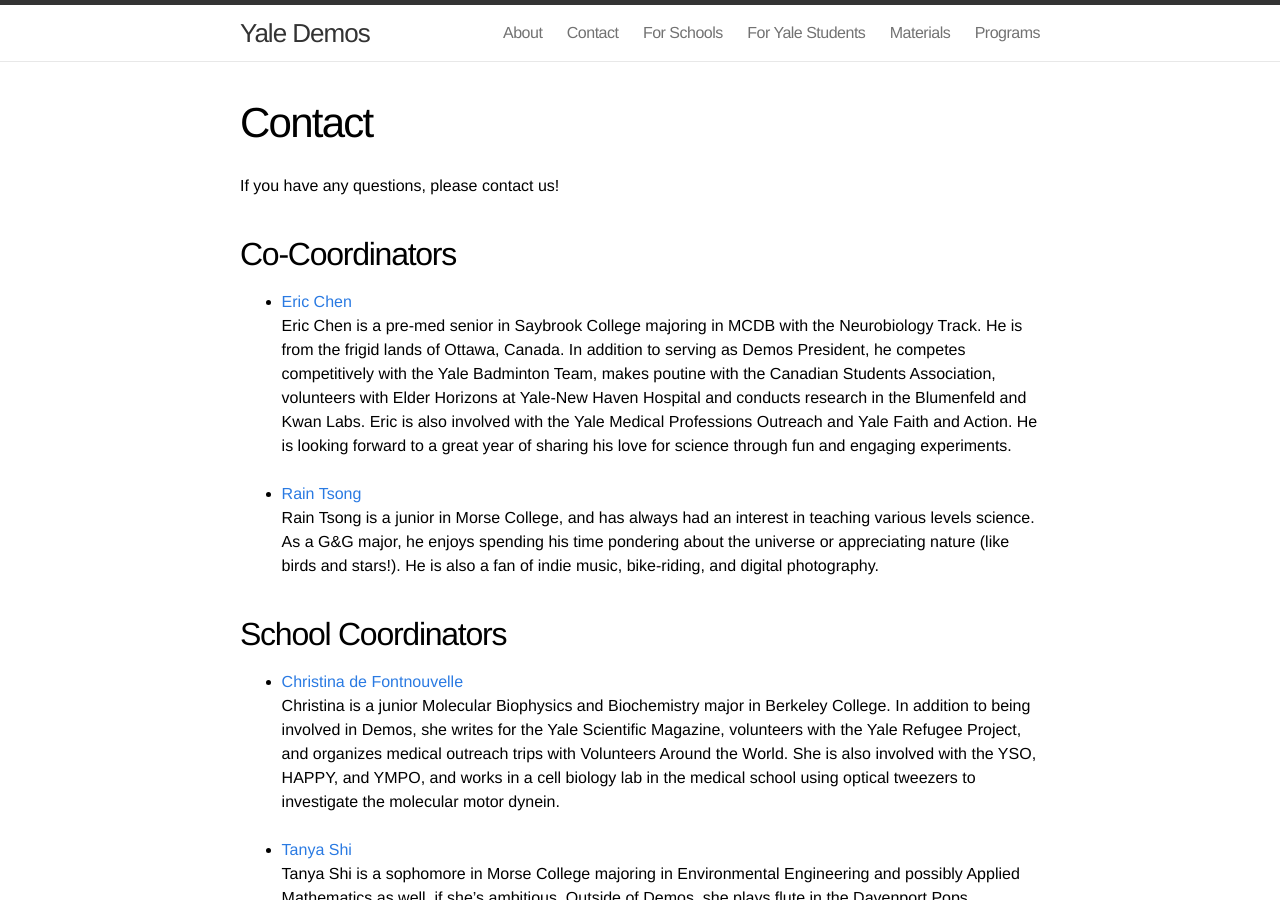
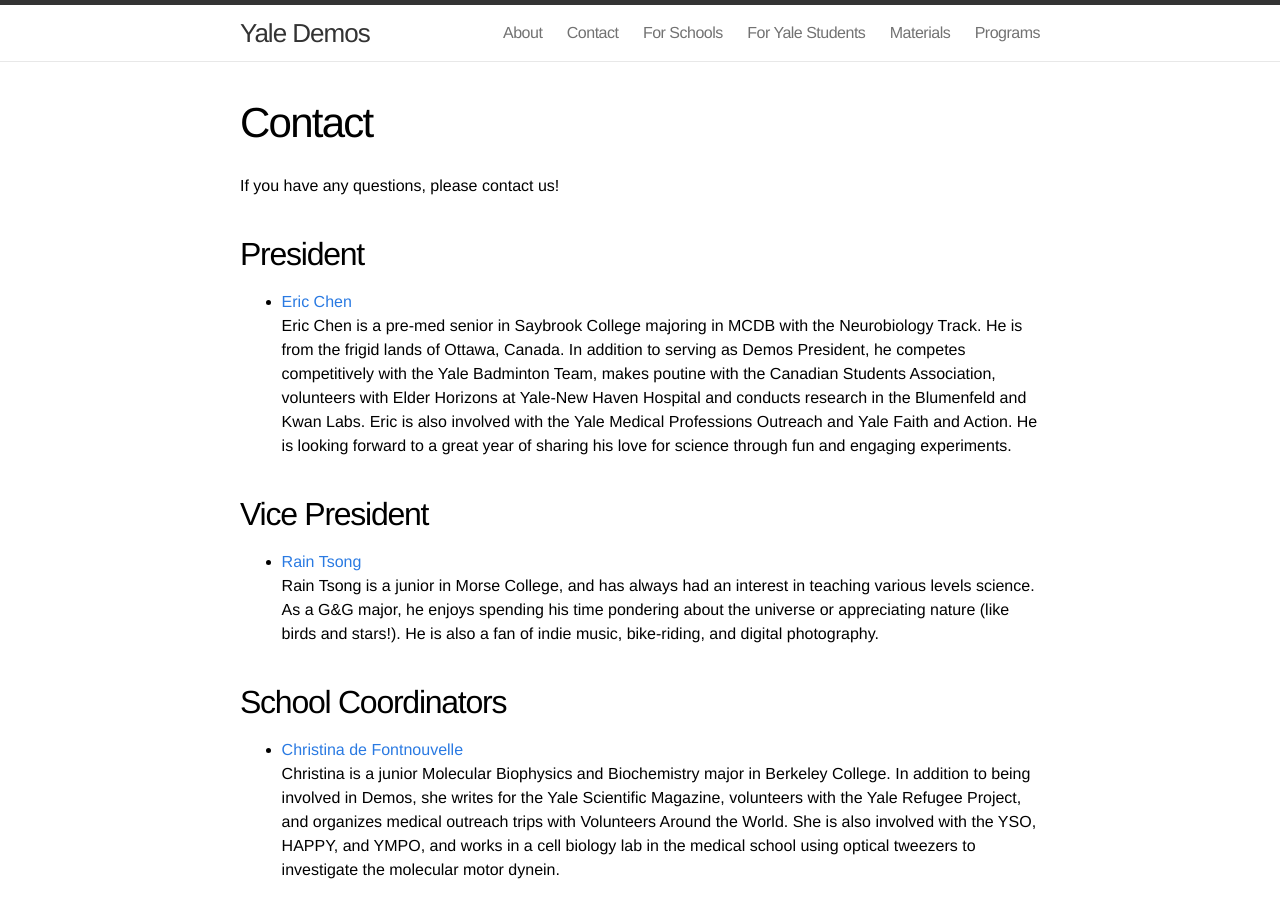
Before and after one commit to jasonkliu/demos, a Jekyll site: the page built from contact.md, in a window 1280 px wide and 900 px high. Built offline with Jekyll 4.4.1, drawn with Linux system fonts in a browser that asks for light colours.

Commit message:
Rename co-coordinators to president and vp

```diff
--- a/contact.md
+++ b/contact.md
@@ -7,8 +7,8 @@ permalink: /contact/
 If you have any questions, please contact us!
 
 
-Co-Coordinators
----------------
+President
+---------
 - [Eric Chen](mailto:eric.chen@yale.edu)
    Eric Chen is a pre-med senior in Saybrook College majoring in MCDB with the Neurobiology Track. He
    is from the frigid lands of Ottawa, Canada. In addition to serving as Demos President, he competes
@@ -17,8 +17,9 @@ Co-Coordinators
    and Kwan Labs. Eric is also involved with the Yale Medical Professions Outreach and Yale Faith and
    Action. He is looking forward to a great year of sharing his love for science through fun and
    engaging experiments.
-&nbsp;
 
+Vice President
+--------------
 - [Rain Tsong](mailto:rain.tsong@yale.edu)
    Rain Tsong is a junior in Morse College, and has always had an interest in teaching various levels
    science. As a G&G major, he enjoys spending his time pondering about the universe or appreciating
```
Also changed, not shown: index.md (+1 -2 lines).
